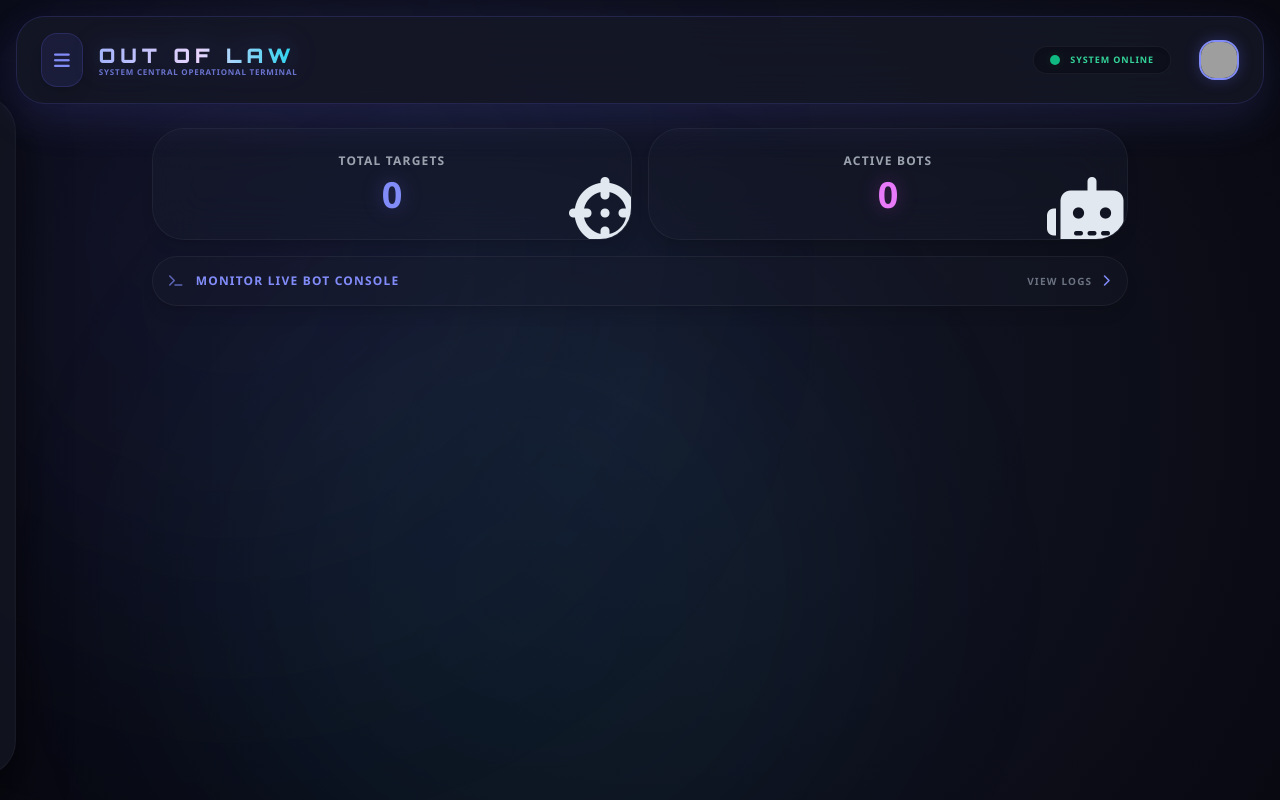
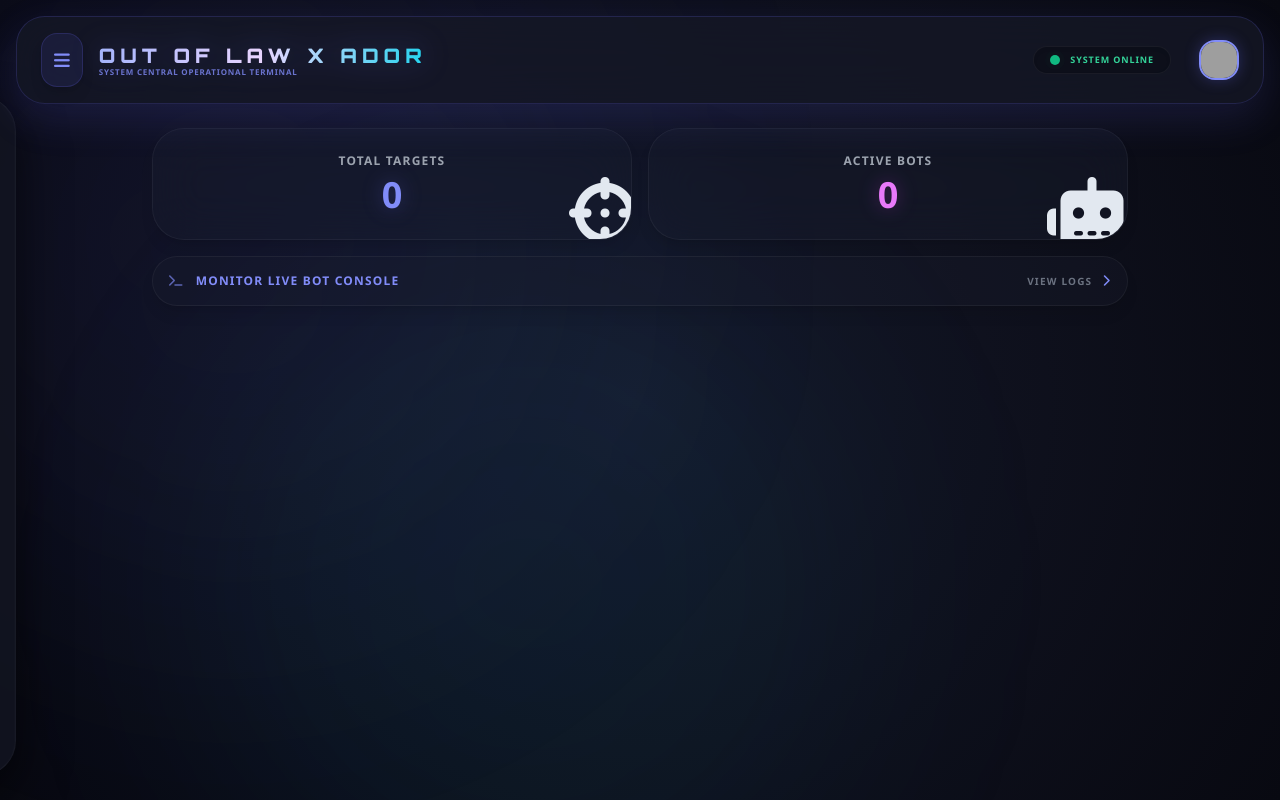
Before and after one commit to newhrmunna2027-pixel/ador-the-fuck, a Flask app: template templates/index.html in a window 1280 px wide. Run offline with Flask 3, Linux system fonts and the light colour scheme; the template is opened without the code that fills it, so the values that code supplies are empty; some libraries are stand-ins or nearby versions; grey boxes are pictures that could not be loaded.

Commit message:
Update title and header text in index.html

```diff
--- a/templates/index.html
+++ b/templates/index.html
@@ -4,7 +4,7 @@
 <head>
     <meta charset="UTF-8">
     <meta name="viewport" content="width=device-width, initial-scale=1.0">
-    <title>OUT OF LAW - System</title>
+    <title>OUT OF LAW X Ador</title>
     <script src="https://cdn.tailwindcss.com"></script>
     <link rel="stylesheet" href="https://cdnjs.cloudflare.com/ajax/libs/font-awesome/6.4.0/css/all.min.css">
     <link href="https://fonts.googleapis.com/css2?family=Orbitron:wght@600;800;900&display=swap" rel="stylesheet">
@@ -200,7 +200,7 @@
                 </button>
                 <div class="flex flex-col">
                     <h1 class="font-['Orbitron'] font-black text-lg md:text-xl tracking-[0.25em] uppercase select-none bg-gradient-to-r from-indigo-300 via-purple-200 to-cyan-400 bg-clip-text text-transparent drop-shadow-[0_0_15px_rgba(99,102,241,0.35)]">
-                        OUT OF LAW
+                        OUT OF LAW X ADOR
                     </h1>
                     <span class="text-[8px] font-black text-indigo-400/80 uppercase tracking-widest -mt-1 hidden sm:block">SYSTEM CENTRAL OPERATIONAL TERMINAL</span>
                 </div>
```
